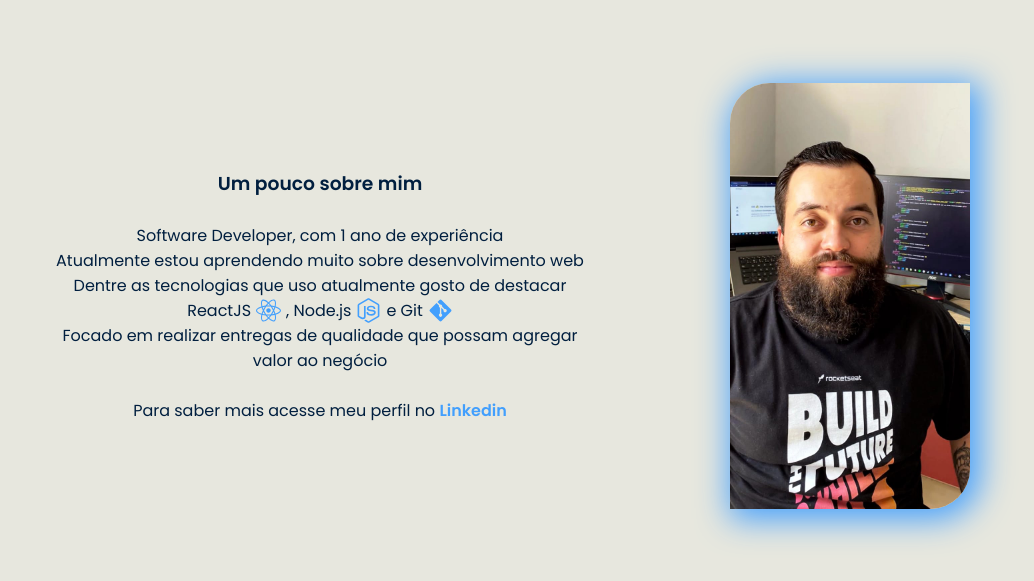
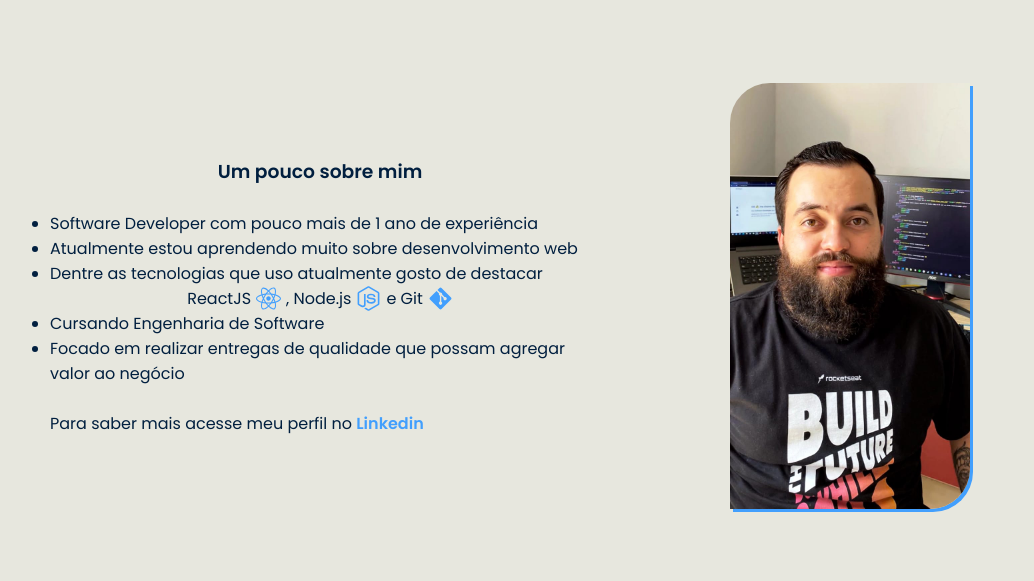
Before and after one commit to WagaoFC/devWagao, a React (Vite) app: page / in a window 1280 px wide. Shown: the part 888-1469 px from the top of the page, without its empty margins (130-1164 px from the left). Built offline with nearby package versions, Linux system fonts and the light colour scheme.

Commit message:
voltando com o projeto

```diff
--- a/src/components/About/index.tsx
+++ b/src/components/About/index.tsx
@@ -9,16 +9,24 @@ export function About() {
             <Text>
                 <h1>Um pouco sobre mim</h1>
                 <br />
-                <p>Software Developer, com 1 ano de experiência</p>
-                <p>Atualmente estou aprendendo muito sobre desenvolvimento web</p>
-                <p>Dentre as tecnologias que uso atualmente gosto de destacar</p>
-                <p className='Tech'>
+                <ul>
+                    <li>Software Developer com pouco mais de 1 ano de experiência</li>
+                    <li>Atualmente estou aprendendo muito sobre desenvolvimento web</li>
+                    <li>Dentre as tecnologias que uso atualmente gosto de destacar</li>
+                    <p className='Tech'>
                     ReactJS <FaReact />,
                     Node.js <FaNodeJs /> e
-                    Git <FaGitAlt /></p>
-                <p>Focado em realizar entregas de qualidade que possam agregar valor ao negócio</p>
+                    Git <FaGitAlt />
+                    </p>
+                    <li>Cursando Engenharia de Software</li>
+                    <li>Focado em realizar entregas de qualidade que possam agregar valor ao negócio</li>
+                </ul>
                 <br />
-                <p>Para saber mais acesse meu perfil no <strong><a href="https://www.linkedin.com/in/wagnerferreiracosta/" target="_blank">Linkedin</a></strong></p>
+                <p>Para saber mais acesse meu perfil no&nbsp;
+                    <strong>
+                        <a href="https://www.linkedin.com/in/wagnerferreiracosta/" target="_blank">Linkedin</a>
+                    </strong>
+                </p>
             </Text>
             <img src={wagaoSerious} alt="Foto de Wagner" />
         </ Container>
--- a/src/components/About/styled.ts
+++ b/src/components/About/styled.ts
@@ -5,12 +5,11 @@ export const Container = styled.div`
     align-items: center;
     justify-content: space-evenly;
     width: 100%;
-    z-index: 1;
 
     img {
         width: 20%;
         border-radius: 40px 0 40px 0;
-        box-shadow: 5px 5px 33px 5px var(--text-color-focus);
+        box-shadow: 3px 3px var(--text-color-focus);
         transition: transform 1s;
 
         &:hover {
@@ -37,6 +36,10 @@ export const Text = styled.div`
         color: var(--text-color-focus);
     }
 
+    p, li {
+        text-align: left;
+    }
+
     svg {
         margin: 0;
         color: var(--text-color-focus);
```
